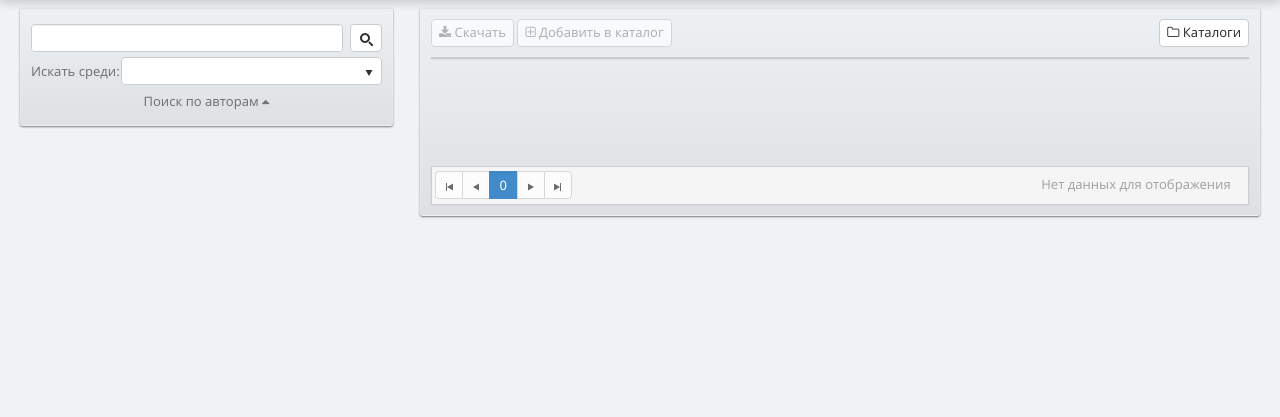
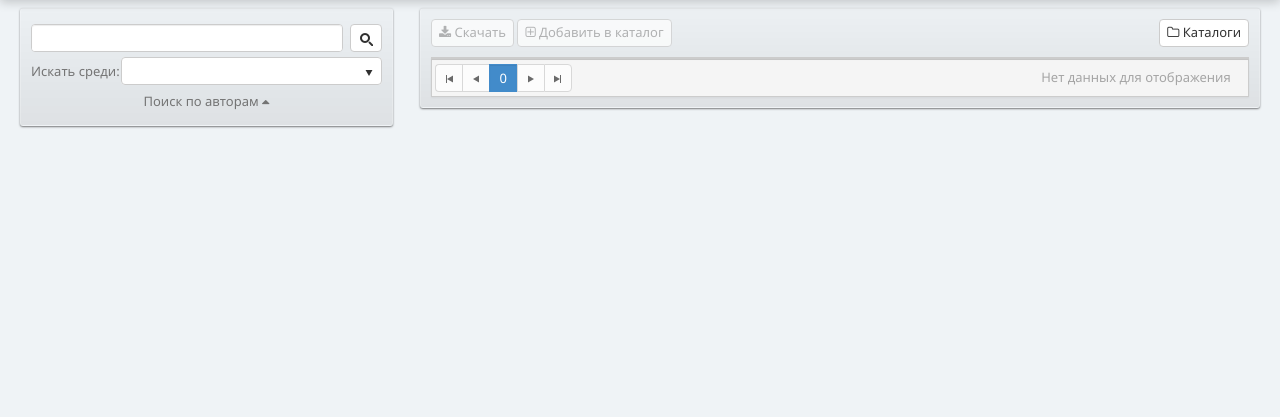
Before and after one commit to MuradGasanov/bdis, a Django app: template main/templates/main.html in a window 1280 px wide. Shown: the part 42-459 px from the top of the page. Run offline with Django 3.2, Linux system fonts and the light colour scheme; the template is opened without the code that fills it, so the values that code supplies are empty; parts of the project's set-up code (start-up, migrations or seed data) failed here and were passed over; some libraries are stand-ins or nearby versions.

Commit message:
pager уходил вниз страницы

```diff
--- a/main/static/css/user.css
+++ b/main/static/css/main.css
@@ -144,3 +144,7 @@ div.file-wrapper:hover {
 .date_label:after  { content: ":"  }
 
 .date_field { font-weight: normal; }
+
+#pager.k-pager-wrap {
+    clear: inherit;
+}
--- a/main/templates/main.html
+++ b/main/templates/main.html
@@ -2,7 +2,7 @@
 {% load static from staticfiles %}
 {% block title %}БД интеллектуальной собственности{% endblock %}
 {% block style %}
-    <link rel="stylesheet" href="{% static "css/user.css" %}" >
+    <link rel="stylesheet" href="{% static "css/main.css" %}" >
 {% endblock %}
 {% block script %}
     <script src="{% static "js/kendo/kendo.web.min.js" %}"></script>
@@ -43,7 +43,7 @@
                 Добавить в каталог</span>
         </div>
         <div id="result"></div>
-        <div id="pager" class="k-pager-wrap"></div>
+        <div id="pager" ></div>
     </div>
 
     <div id="change_directory_window" style="display: none">
```
